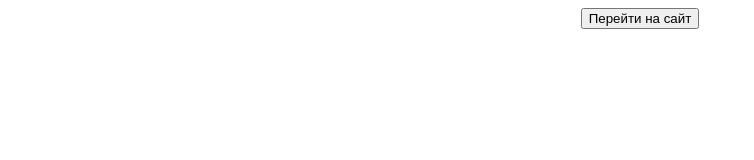
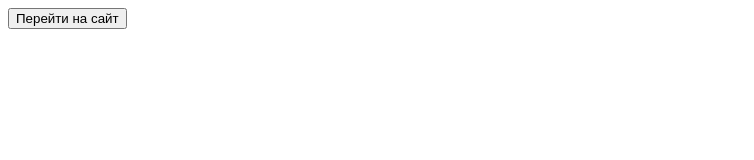
Before and after one commit to calculatorplus/calculatorplus.github.io, a plain HTML site: page index.html in a window 1280 px wide. Shown: the whole page, without its empty margins (0-754 px from the left). Drawn offline with Linux system fonts and the light colour scheme.

Commit message:
Update index.html

```diff
--- a/index.html
+++ b/index.html
@@ -1,7 +1,7 @@
 <html>
  <body>
 
-   <center><button onClick="javascript:window.location.href='ruapp.hostronavt.ru';">Перейти на сайт</button></center>
+   <button onClick="javascript:window.location.href='http://ruapp.hostronavt.ru/';">Перейти на сайт</button>
 
   </body>
 
```
